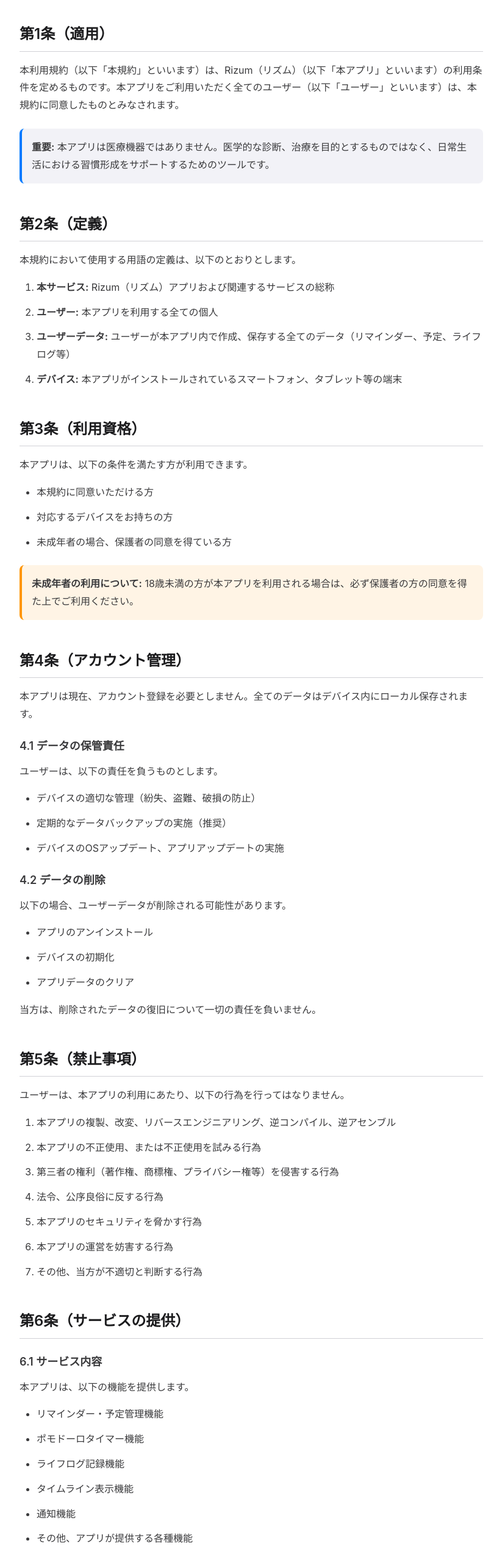
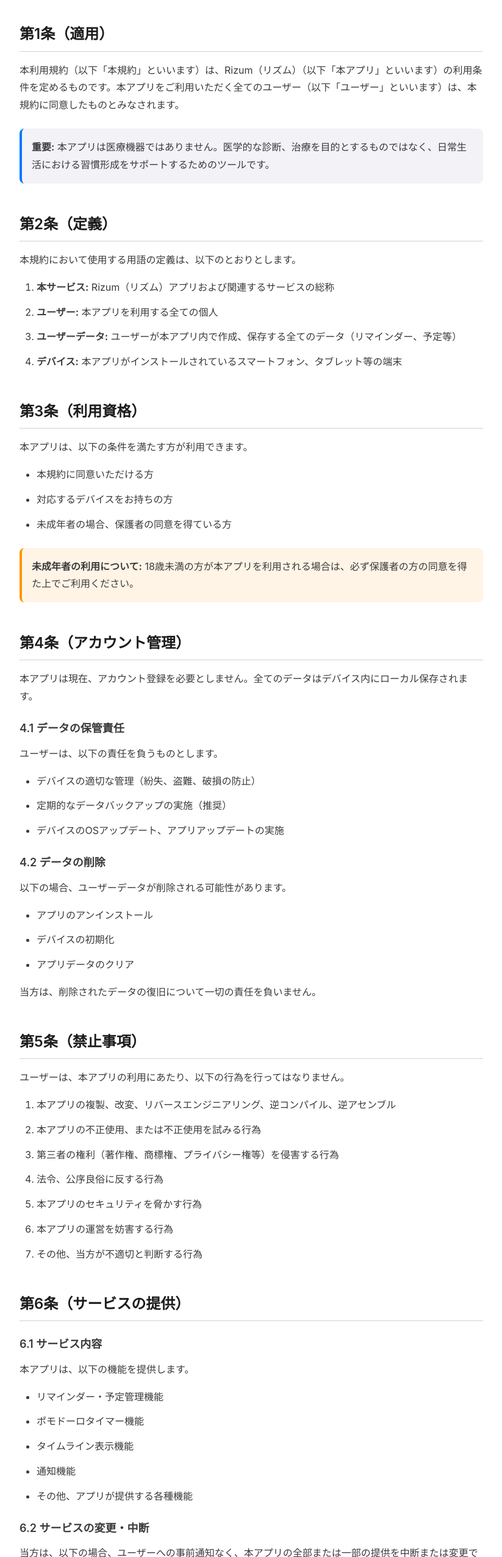
Before and after one commit to sikakou54/rizum-terms, a plain HTML site: page index.html in a window 1280 px wide. Shown: the part 246-2800 px from the top of the page at 61% size, without its empty margins (228-1051 px from the left). Drawn offline with Linux system fonts and the light colour scheme.

Commit message:
内容アップデート

```diff
--- a/index.html
+++ b/index.html
@@ -1,5 +1,6 @@
 <!DOCTYPE html>
 <html lang="ja">
+
 <head>
     <meta charset="UTF-8">
     <meta name="viewport" content="width=device-width, initial-scale=1.0">
@@ -96,7 +97,8 @@
             line-height: 1.8;
         }
 
-        ul, ol {
+        ul,
+        ol {
             margin: 16px 0;
             padding-left: 28px;
         }
@@ -180,6 +182,7 @@
         }
     </style>
 </head>
+
 <body>
     <header>
         <h1>利用規約</h1>
@@ -190,7 +193,8 @@
     <main>
         <section>
             <h2>第1条（適用）</h2>
-            <p>本利用規約（以下「本規約」といいます）は、Rizum（リズム）（以下「本アプリ」といいます）の利用条件を定めるものです。本アプリをご利用いただく全てのユーザー（以下「ユーザー」といいます）は、本規約に同意したものとみなされます。</p>
+            <p>本利用規約（以下「本規約」といいます）は、Rizum（リズム）（以下「本アプリ」といいます）の利用条件を定めるものです。本アプリをご利用いただく全てのユーザー（以下「ユーザー」といいます）は、本規約に同意したものとみなされます。
+            </p>
 
             <div class="note">
                 <p><strong>重要:</strong> 本アプリは医療機器ではありません。医学的な診断、治療を目的とするものではなく、日常生活における習慣形成をサポートするためのツールです。</p>
@@ -203,7 +207,7 @@
             <ol>
                 <li><strong>本サービス:</strong> Rizum（リズム）アプリおよび関連するサービスの総称</li>
                 <li><strong>ユーザー:</strong> 本アプリを利用する全ての個人</li>
-                <li><strong>ユーザーデータ:</strong> ユーザーが本アプリ内で作成、保存する全てのデータ（リマインダー、予定、ライフログ等）</li>
+                <li><strong>ユーザーデータ:</strong> ユーザーが本アプリ内で作成、保存する全てのデータ（リマインダー、予定等）</li>
                 <li><strong>デバイス:</strong> 本アプリがインストールされているスマートフォン、タブレット等の端末</li>
             </ol>
         </section>
@@ -266,7 +270,6 @@
             <ul>
                 <li>リマインダー・予定管理機能</li>
                 <li>ポモドーロタイマー機能</li>
-                <li>ライフログ記録機能</li>
                 <li>タイムライン表示機能</li>
                 <li>通知機能</li>
                 <li>その他、アプリが提供する各種機能</li>
@@ -356,7 +359,6 @@
             <p>本規約に関するご質問、ご不明な点がございましたら、以下の連絡先までお問い合わせください。</p>
             <p>
                 <strong>Email:</strong> <a href="mailto:rizum.developer@gmail.com">rizum.developer@gmail.com</a><br>
-                <strong>お問い合わせ受付時間:</strong> 平日 10:00 - 18:00（土日祝日を除く）
             </p>
         </div>
     </main>
@@ -365,4 +367,5 @@
         <p>&copy; 2025 Rizum. All rights reserved.</p>
     </footer>
 </body>
+
 </html>
```
